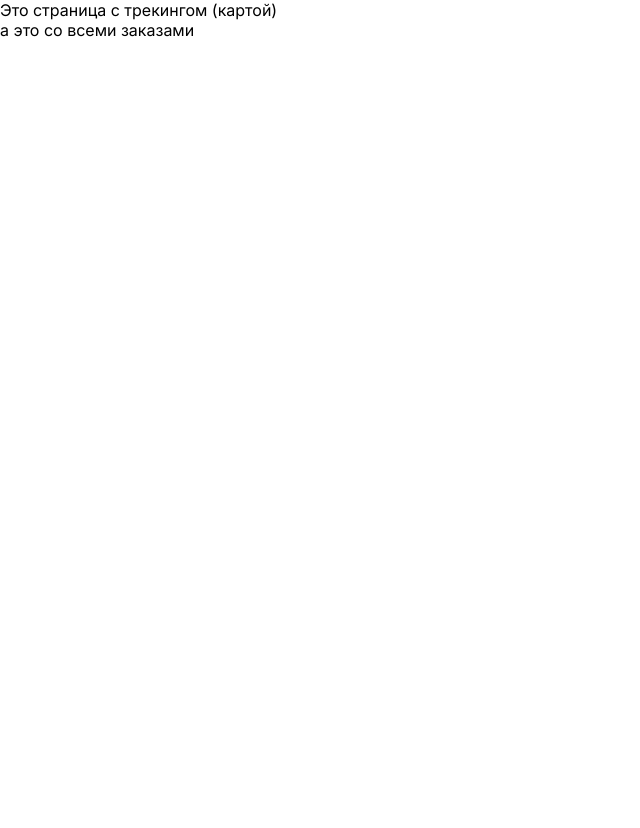
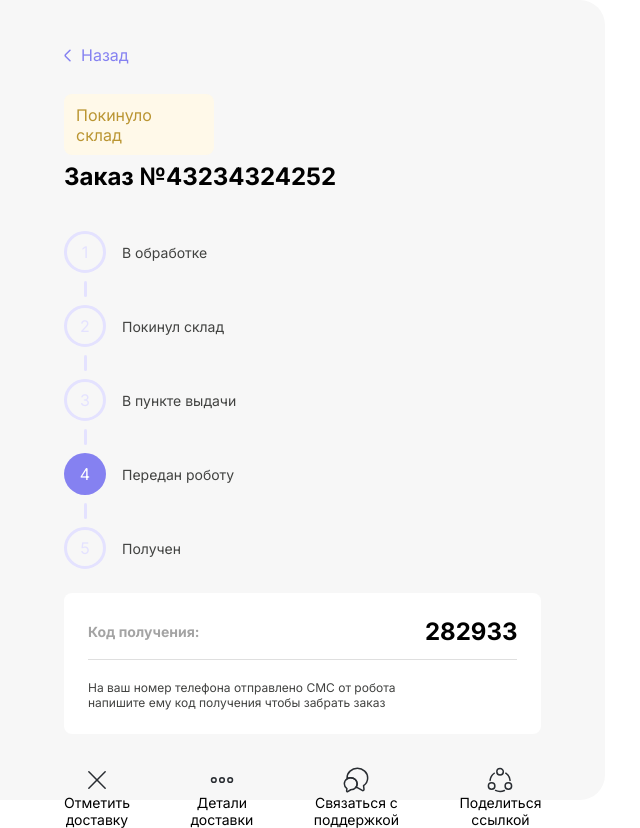
Before and after one commit to Carnifex111/Robodel, a React (Create React App) app: page /tracking in a window 1280 px wide. Shown: the whole page, without its empty margins (0-640 px from the left). Before the commit the page ends 800 px from the top, so only its background shows below. Built offline with nearby package versions, Linux system fonts and the light colour scheme.

Commit message:
сделана страница отслеживания с картой

```diff
--- a/package.json
+++ b/package.json
@@ -3,6 +3,7 @@
   "version": "0.1.0",
   "private": true,
   "dependencies": {
+    "@pbe/react-yandex-maps": "^1.2.2",
     "@testing-library/jest-dom": "^5.16.5",
     "@testing-library/react": "^13.4.0",
     "@testing-library/user-event": "^13.5.0",
--- a/src/components/form/form.scss
+++ b/src/components/form/form.scss
@@ -10,6 +10,7 @@
   gap: 30px;
   box-sizing: border-box;
   margin-bottom: auto;
+
   &-container {
     display: flex;
     flex-direction: column;
@@ -22,7 +23,7 @@
       align-items: center;
       gap: 10px;
       color: $primaryViolet;
-  }
+    }
 
     &__adress {
       display: flex;
@@ -55,7 +56,7 @@
   }
 }
 
-.validate{
+.validate {
   color: #EE204D;
   font-size: 12px;
   margin-left: 15px;
--- /dev/null
+++ b/src/components/stepTracking/StepTracking.js
@@ -0,0 +1,35 @@
+import React from "react";
+import "./StepTracking.scss";
+
+function StepTracking() {
+  return (
+    <div className="steps-tracking">
+      <div className="steps-tracking__item">
+        <div className="steps-tracking__item_num">1</div>
+        <p>В обработке</p>
+      </div>
+      <span className="steps-line"></span>
+      <div className="steps-tracking__item">
+        <div className="steps-tracking__item_num">2</div>
+        <p>Покинул склад</p>
+      </div>
+      <span className="steps-line"></span>
+      <div className="steps-tracking__item">
+        <div className="steps-tracking__item_num">3</div>
+        <p>В пункте выдачи</p>
+      </div>
+      <span className="steps-line"></span>
+      <div className="steps-tracking__item">
+        <div className="steps-tracking__item_num num-active">4</div>
+        <p>Передан роботу</p>
+      </div>
+      <span className="steps-line"></span>
+      <div className="steps-tracking__item">
+        <div className="steps-tracking__item_num">5</div>
+        <p>Получен</p>
+      </div>
+    </div>
+  );
+}
+
+export default StepTracking;
--- /dev/null
+++ b/src/components/stepTracking/StepTracking.scss
@@ -0,0 +1,47 @@
+@import "../../style/variables.scss";
+
+.steps-tracking {
+    display: flex;
+    flex-direction: column;
+    align-items: flex-start;
+    justify-content: space-between;
+    gap: 8px;
+
+    &__item {
+        display: flex;
+        align-items: center;
+        gap: 16px;
+
+        &_num {
+            width: 42px;
+            height: 42px;
+            display: flex;
+            align-items: center;
+            justify-content: center;
+            border-radius: 50%;
+            background-color: transparent;
+            border: 3px solid #e4e2ff;
+            color: #e4e2ff;
+            cursor: context-menu;
+
+            &.num-active {
+                color: $white;
+                background: $primaryViolet;
+                border: none;
+            }
+        }
+
+        & p {
+            font-size: 14px;
+            color: #414240;
+        }
+    }
+
+    .steps-line {
+        width: 3px;
+        height: 16px;
+        background-color: #e4e2ff;
+        border-radius: 16px;
+        margin-left: 19.5px;
+    }
+}
--- a/src/components/steps/steps.scss
+++ b/src/components/steps/steps.scss
@@ -2,6 +2,7 @@
 
 .steps {
   margin-top: 100px;
+
   &__container {
     display: flex;
     flex-direction: column;
--- /dev/null
+++ b/src/components/trackingCode/TrackingCode.js
@@ -0,0 +1,21 @@
+import React from "react";
+import "./TrackingCode.scss";
+
+function TrackingCode() {
+  return (
+    <div className="tracking-code">
+      <div className="tracking-code__receiving">
+        <h3>Код получения:</h3>
+        <h2 className="receipt-code">282933</h2>
+      </div>
+      <div className="tracking-code__additional-info">
+        <p>
+          На ваш номер телефона отправлено СМС от робота <br /> напишите ему код
+          получения чтобы забрать заказ
+        </p>
+      </div>
+    </div>
+  );
+}
+
+export default TrackingCode;
--- /dev/null
+++ b/src/components/trackingCode/TrackingCode.scss
@@ -0,0 +1,33 @@
+@import "../../style/variables.scss";
+
+.tracking-code {
+    background-color: $white;
+    border-radius: 8px;
+    padding: 24px;
+    width: 100%;
+    display: flex;
+    flex-direction: column;
+    gap: 20px;
+
+    &__receiving {
+        display: flex;
+        align-items: center;
+        justify-content: space-between;
+        border-bottom: 1px solid #DFDFDF;
+        padding-bottom: 13px;
+        gap: 3%;
+
+        & h3 {
+            font-size: 14px;
+            color: #A4A4A4;
+        }
+    }
+
+    &__additional-info {
+        & p {
+            font-size: 12px;
+            line-height: 15px;
+            color: #414240;
+        }
+    }
+}
--- /dev/null
+++ b/src/components/trackingInfo/TrackingInfo.js
@@ -0,0 +1,53 @@
+import React from "react";
+import StepTracking from "../stepTracking/StepTracking";
+import TrackingCode from "../trackingCode/TrackingCode";
+
+import "./TrackingInfo.scss";
+import arrow from "../../resources/icon/arrow-left.svg";
+import cross from "../../resources/icon/close.svg";
+import more from "../../resources/icon/more.svg";
+import messages from "../../resources/icon/messages.svg";
+import share from "../../resources/icon/share.svg";
+
+function TrackingInfo() {
+  return (
+    <div className="tracking-info">
+      <a className="link-back" href="#">
+        <img src={arrow} alt="arrow" />
+        Назад
+      </a>
+      <div className="tracking-info__status">
+        <p>Покинуло склад</p>
+      </div>
+      <div className="tracking-info__order">
+        <h2>Заказ №43234324252</h2>
+      </div>
+      <div className="tracking-info__steps">
+        <StepTracking />
+      </div>
+      <div className="tracking-info__code">
+        <TrackingCode />
+      </div>
+      <div className="tracking-info__nav">
+        <a className="nav-btn" href="#">
+          <img src={cross} alt="cross" />
+          Отметить <br /> доставку
+        </a>
+        <a className="nav-btn" href="#">
+          <img src={more} alt="cross" />
+          Детали <br /> доставки
+        </a>
+        <a className="nav-btn" href="#">
+          <img src={messages} alt="cross" />
+          Связаться с <br /> поддержкой
+        </a>
+        <a className="nav-btn" href="#">
+          <img src={share} alt="cross" />
+          Поделиться <br /> ссылкой
+        </a>
+      </div>
+    </div>
+  );
+}
+
+export default TrackingInfo;
--- /dev/null
+++ b/src/components/trackingInfo/TrackingInfo.scss
@@ -0,0 +1,61 @@
+@import "../../style/variables.scss";
+
+.tracking-info {
+    background: #F7F7F7;
+    border-radius: 0px 25px 25px 0px;
+    width: 47.3%;
+    height: 100vh;
+    display: flex;
+    flex-direction: column;
+    justify-content: space-between;
+
+    padding: 45px 5% 45px 5%;
+
+    .link-back {
+        display: flex;
+        align-items: center;
+        gap: 10px;
+        color: $primaryViolet;
+    }
+
+    &__status {
+        margin-top: 29px;
+        width: 150px;
+        color: #BA9532;
+        display: flex;
+        align-items: center;
+        justify-content: center;
+        background: #FFF9E9;
+        border-radius: 8px;
+        padding: 10.5px 12px;
+    }
+
+    &__order {
+        margin-top: 7px;
+    }
+
+    &__steps {
+        margin-top: 40px;
+    }
+
+    &__code {
+        margin-top: 24px;
+    }
+
+    &__nav {
+        margin-top: 32px;
+        display: flex;
+        align-items: center;
+        justify-content: space-between;
+        gap: 20px;
+        flex-wrap: wrap;
+
+        .nav-btn {
+            font-size: 14px;
+            text-align: center;
+            display: flex;
+            flex-direction: column;
+            align-items: center;
+        }
+    }
+}
--- /dev/null
+++ b/src/components/yandexMap/YandexMap.js
@@ -0,0 +1,19 @@
+import React from "react";
+import { YMaps, Map } from "@pbe/react-yandex-maps";
+
+const YandexMap = () => {
+  const defaultState = {
+    center: [55.122354, 61.467125],
+    zoom: 17,
+  };
+
+  return (
+    <YMaps>
+      <Map defaultState={defaultState} width="100vw" height="100vh">
+        {/* <Placemark geometry={[55.15402, 61.42915]} /> */}
+      </Map>
+    </YMaps>
+  );
+};
+
+export default YandexMap;
--- a/src/pages/trackingPage/trackingPage.js
+++ b/src/pages/trackingPage/trackingPage.js
@@ -1,14 +1,15 @@
 import { Link } from "react-router-dom";
+import YandexMap from "../../components/yandexMap/YandexMap";
+import TrackingInfo from "../../components/trackingInfo/TrackingInfo";
+import './trackingPage.scss'
 
 const TrackingPage = () => {
-    return(
-        <>
-        Это страница с трекингом (картой)
-        <br/>
-        <Link to='/orderPage'>а это со всеми заказами</Link>
-
-        </>
-    )
-}
+  return (
+    <div className="tp-container">
+      <TrackingInfo />
+      <YandexMap />
+    </div>
+  );
+};
 
 export default TrackingPage;
--- /dev/null
+++ b/src/pages/trackingPage/trackingPage.scss
@@ -0,0 +1,5 @@
+.tp-container {
+    display: flex;
+    align-items: center;
+    justify-content: space-between;
+}
```
Also changed, not shown: 1 other file (tests, documents, lock files or other folders).
